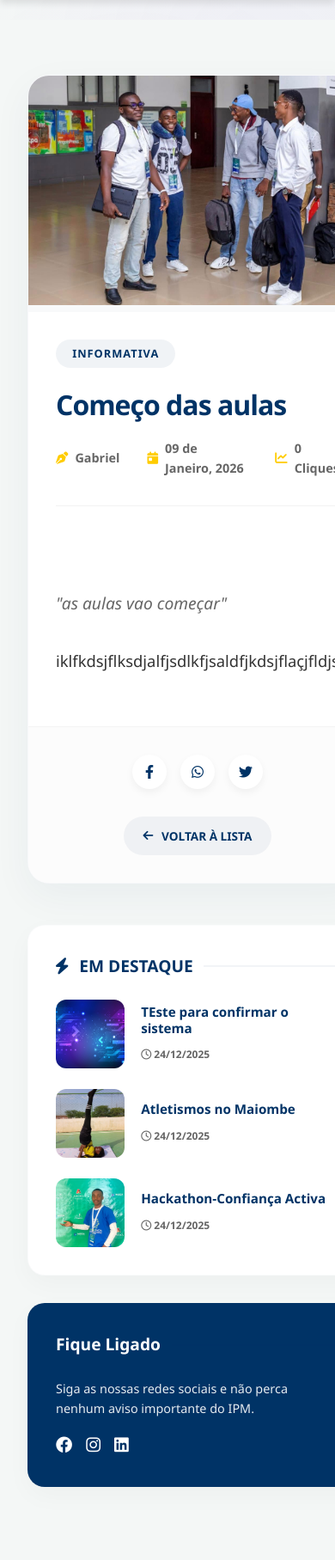
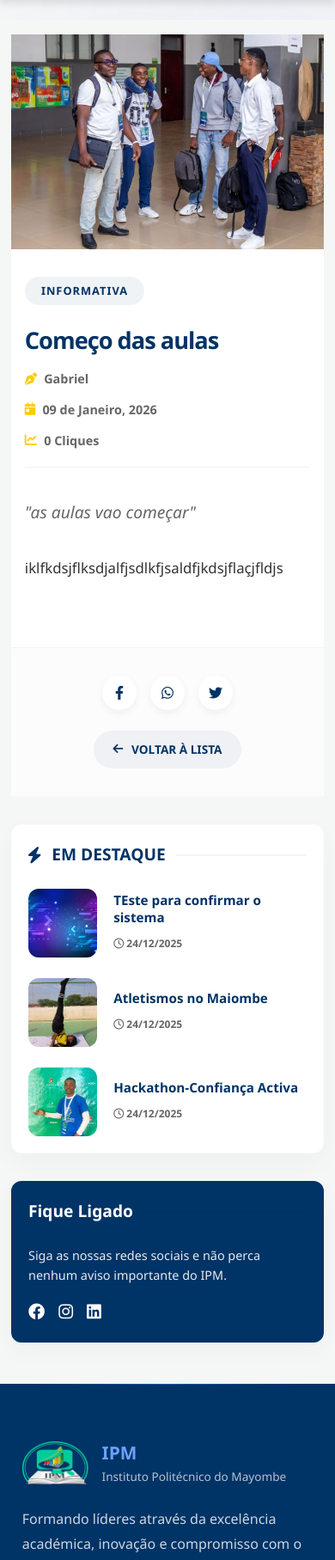
Before and after one commit to aguinaldoarnaldo/Portal_NoticiasIPM, a Django app: page /noticia/63b8cb39-55d9-4989-9d2f-e4fdff9509fd/ in a window 390 px wide; the page is wider, and only the part inside the window is pictured. Shown: the part 97-1912 px from the top of that part at 86% size. Run offline with Django 4.2, Linux system fonts and the light colour scheme; data comes from the database, SQL or seed files in the repository.

Commit message:
feat: Introduce news listing and detail pages with search, filtering, and dedicated styling.

```diff
--- a/pages/templates/pages/noticia_detail.html
+++ b/pages/templates/pages/noticia_detail.html
@@ -243,16 +243,55 @@
     [data-theme="dark"] .noticia-rich-content { color: #d0d0d0; }
     [data-theme="dark"] .mini-content h4 { color: #f0f0f0; }
 
-    /* Responsiveness */
+    /* Responsiveness Adjustments */
     @media (max-width: 1100px) {
-        .noticia-grid-container { grid-template-columns: 1fr; }
+        .noticia-grid-container {
+            grid-template-columns: 1fr;
+            max-width: 900px;
+        }
         .noticia-sidebar { position: static; }
     }
 
     @media (max-width: 768px) {
-        .noticia-article-header, .noticia-rich-content, .noticia-article-footer { padding: 2rem; }
-        .noticia-main-title { font-size: 2rem; }
-        .noticia-article-footer { flex-direction: column; gap: 2rem; text-align: center; }
+        .detail-page-wrapper { padding: 1rem 0 3rem; }
+        .noticia-grid-container { padding: 0 0.8rem; gap: 2rem; }
+
+        .noticia-main-article {
+            border-radius: 0; /* Full width look on mobile */
+            border-left: none;
+            border-right: none;
+            box-shadow: none;
+        }
+
+        .noticia-hero-image {
+            height: 250px;
+            max-height: 250px;
+            display: block !important;
+            visibility: visible !important;
+        }
+
+        .noticia-hero-image img {
+            display: block !important;
+            width: 100% !important;
+            height: 100% !important;
+            object-fit: cover !important;
+        }
+
+        .noticia-article-header { padding: 2rem 1rem 1rem; }
+        .noticia-main-title { font-size: 1.7rem; line-height: 1.25; margin-bottom: 1rem; }
+
+        .noticia-meta-info {
+            gap: 0.8rem;
+            flex-direction: column;
+            padding-bottom: 1.2rem;
+            margin-bottom: 1.2rem;
+            align-items: flex-start;
+        }
+
+        .noticia-rich-content { padding: 0 1rem 3rem; font-size: 1.05rem; }
+        .noticia-article-footer { padding: 2rem 1rem; flex-direction: column; gap: 1.5rem; text-align: center; }
+
+        .sidebar-card { padding: 1.2rem; border-radius: 12px; }
     }
 </style>
 
--- a/static/css/styles.css
+++ b/static/css/styles.css
@@ -62,9 +62,17 @@ body {
 }
 
 .container {
-    width: 90%;
-    max-width: 1200px; /* Standard width */
+    width: 95%;
+    max-width: 1240px;
     margin: 0 auto;
+    padding: 0 1rem;
+}
+
+@media (min-width: 768px) {
+    .container {
+        width: 90%;
+        padding: 0 2rem;
+    }
 }
 
 a {
@@ -436,10 +444,16 @@ a {
 
 .highlight-cards {
     display: grid;
-    /* 4 columns on large screens, automatically stacks on smaller ones */
     grid-template-columns: repeat(auto-fill, minmax(280px, 1fr));
     gap: 2rem;
     margin-bottom: 4rem;
+}
+
+@media (max-width: 600px) {
+    .highlight-cards {
+        grid-template-columns: 1fr;
+        gap: 1.5rem;
+    }
 }
 
 .card {
@@ -917,12 +931,7 @@ a {
 }
 
 @media (max-width: 768px) {
-    /* Reduce container margins on mobile to push logo more to the left */
-    .container {
-        width: 100%; /* Was 95%, keeping tight */
-        padding-left: 0.20rem; /* Minimize padding */
-        padding-right: 0.20rem;
-    }
+    /* Standard container padding handled globally above */
 
     .hero-content {
         padding: 0 5%;
```
Also changed, not shown: pages/templates/pages/noticia.html (+19 -2 lines).
